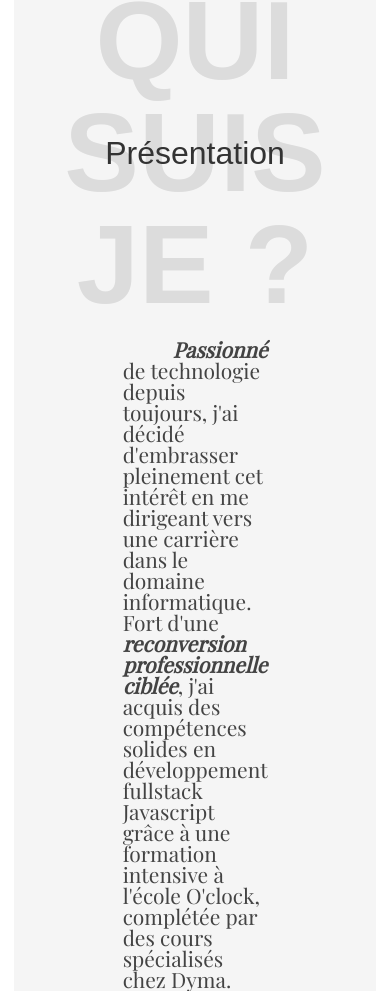
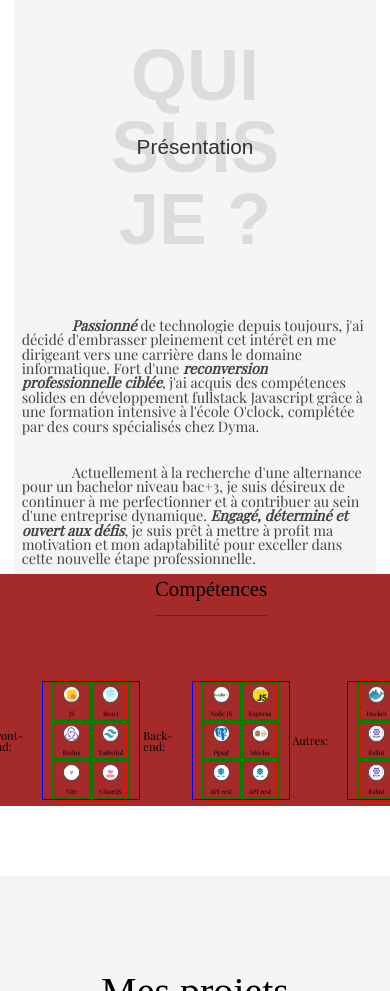
Before and after one commit to JordanSerafini/Cv-V2, a React (Vite) app: page / in a window 390 px wide. Shown: the part 1009-2000 px from the top of the page. Built offline with nearby package versions, Linux system fonts and the light colour scheme; a web font is replaced by a local one.

Commit message:
:construction: work in progress

```diff
--- a/src/App.css
+++ b/src/App.css
@@ -902,9 +902,11 @@ width: 50px;
   }
 
 
+
   /* --------------------------------- HEADER ---------------------------------*/
   .Header {
     position: sticky;
+    top:0;
     width: 100%;
     height: 50px;
     font-size: 0.7rem;
@@ -928,4 +930,216 @@ width: 50px;
 
   }
 
+
+/* ---------------------------------- BIO ---------------------------------- */
+.BackgroundTitle {
+  font-size: 4.5rem;
 }
+
+.Bio-Rep {
+  font-size: 1.3rem;
+}
+
+.Bio-Text {
+  font-size: 0.9rem;
+  padding: 0.5rem;
+  padding-top: 10rem;
+}
+
+.Bio-Container {
+}
+
+/* ------------------------------ COMPETENCE/SKILL ---------------------------------- */
+
+.Skill {
+  padding: 1rem;
+  width: 100%;
+  background-color: brown;
+  height: 200px;
+  margin-left: 0px;
+  margin-top: 0rem;
+  display: flex;
+  justify-content: center;
+  align-items: center;
+  flex-direction: row;
+  flex-wrap: wrap;
+
+}
+
+.Skill-Title {
+  font-size: 1.3rem;
+}
+
+.Skill-Category {
+
+}
+
+.Skill-List-Container {
+  width: 100%;
+  gap: 1rem;
+}
+
+.Skill-Container-Title {
+  font-size: 0.7rem;
+}
+
+.Skill-Scrolling-Container {
+  border: solid red 1px;
+  max-height: 100 ;
+  max-width: 70px;
+  height: 100%;
+  mask: none;
+  -webkit-mask: none;
+  display: flex;
+  justify-content: center;
+  align-items: center;
+  flex-direction: column;
+  overflow: visible;
+}
+
+.Skill-Scrolling-Content {
+  display: flex;
+  flex-direction: row;
+  justify-content: center;
+  flex-wrap: wrap;
+
+  width: 6rem;
+
+  border: solid blue 1px;
+  gap: 0px;
+  animation-fill-mode: forwards;
+  animation: none;
+
+}
+
+.Skill-Logo-Container {
+  border: solid green 2px;
+  height: 35px;
+  width: 35px;
+  font: 0.5rem;
+  display: flex;
+  justify-content: center;
+  align-items: center;
+  flex-direction: column;
+  flex-wrap: wrap;
+  gap: 0.5rem;
+}
+
+.Skill-Logo-Container img {
+  overflow: hidden;
+  width: 15px;
+  height: 15px;
+  border-radius: 2rem;
+  object-fit: contain;
+  border: solid rgba(0, 0, 0, 0.664) 0.1px;
+  background-color: white;
+
+}
+
+.Skill-Name {
+  font-size: 0.4rem;
+}
+
+.List-2 {
+  display: none;
+}
+
+
+/* ------------------------------ COMPETENCE/SKILL ---------------------------------- */
+
+
+/* ----------------------------------- CONTACT ---------------------------------- */
+
+.Contact {
+  height: 65rem;
+}
+
+.Contact-Title-Background {
+  padding-left: 56.5rem;
+  font-size: 2.2rem;
+  top: 49%;
+
+}
+
+.Contact-Title {
+  font-size: 0.8rem;
+
+}
+
+.Contact-Container {
+  padding: 1rem;
+
+  width: 83.25%;
+  height: auto;
+  display: flex;
+  justify-content: center;
+  align-items: center;
+  flex-direction: column;
+}
+
+.Contact-Container input {
+  height: 30px;
+  border: solid black 1px;
+  flex-grow: 1;
+  border-radius: 1rem;
+
+}
+
+.Contact-Container textarea {
+  padding: 1rem;
+  border-radius: 1.5rem;
+  height: 100px;
+  width: 100%;
+}
+
+
+
+.Contact-Entete {
+  display: flex;
+  flex-direction: column;
+  gap: 1.5rem;
+}
+
+.Form-Container {
+  display: flex;
+  flex-direction: column;
+  gap: rem;
+
+}
+
+.Contact-Email-Container, .Contact-Subject-Container, .Contact-Message-Container {
+  display: flex;
+  align-items: center;
+  flex-direction: row;
+  gap: 0rem;
+
+}
+
+.Label-Form {
+  width: px;
+  gap: 2rem;
+
+}
+
+.Form-Title {
+  width: 50px;
+  font-family: 'Playfair Display', serif;
+  font-size: large;
+
+}
+
+
+
+.send-Mail-Container {
+ align-self: flex-end;
+}
+
+
+
+/* ------------------------------ COMPETENCE/SKILL ---------------------------------- */
+/* ------------------------------ COMPETENCE/SKILL ---------------------------------- */
+/* ------------------------------ COMPETENCE/SKILL ---------------------------------- */
+/* ------------------------------ COMPETENCE/SKILL ---------------------------------- */
+/* ------------------------------ COMPETENCE/SKILL ---------------------------------- */
+
+}
--- a/src/Components/Skill.jsx
+++ b/src/Components/Skill.jsx
@@ -20,19 +20,28 @@ import eslintLogo from "../assets/eslintLogo.png";
 import sanitizeLogo from "../assets/sanitizeLogo.png";
 
 function SkillCategory({ title, skills }) {
-  const duplicatedSkills = [...skills, ...skills];
+  // Première liste de compétences sans modification
+  const firstListSkills = skills.map((skill, index) => (
+    <div className="Skill-Logo-Container" key={`first-${index}`}>
+      <img src={skill.logo} alt={skill.name} />
+      <p className="Skill-Name">{skill.name}</p>
+    </div>
+  ));
+
+  // Seconde liste de compétences avec une classe supplémentaire
+  const secondListSkills = skills.map((skill, index) => (
+    <div className={`Skill-Logo-Container List-2`} key={`second-${index}`}>
+      <img src={skill.logo} alt={skill.name} />
+      <p className="Skill-Name">{skill.name}</p>
+    </div>
+  ));
 
   return (
     <div className="Skill-Category">
       <div className="Skill-Container-Title">{title}:</div>
       <div className="Skill-Scrolling-Container">
         <div className="Skill-Scrolling-Content">
-          {duplicatedSkills.map((skill, index) => (
-            <div className="Skill-Logo-Container" key={index}>
-              <img src={skill.logo} alt={skill.name} />
-              <p className="Skill-Name">{skill.name}</p>
-            </div>
-          ))}
+          {firstListSkills.concat(secondListSkills)}
         </div>
       </div>
     </div>
```
